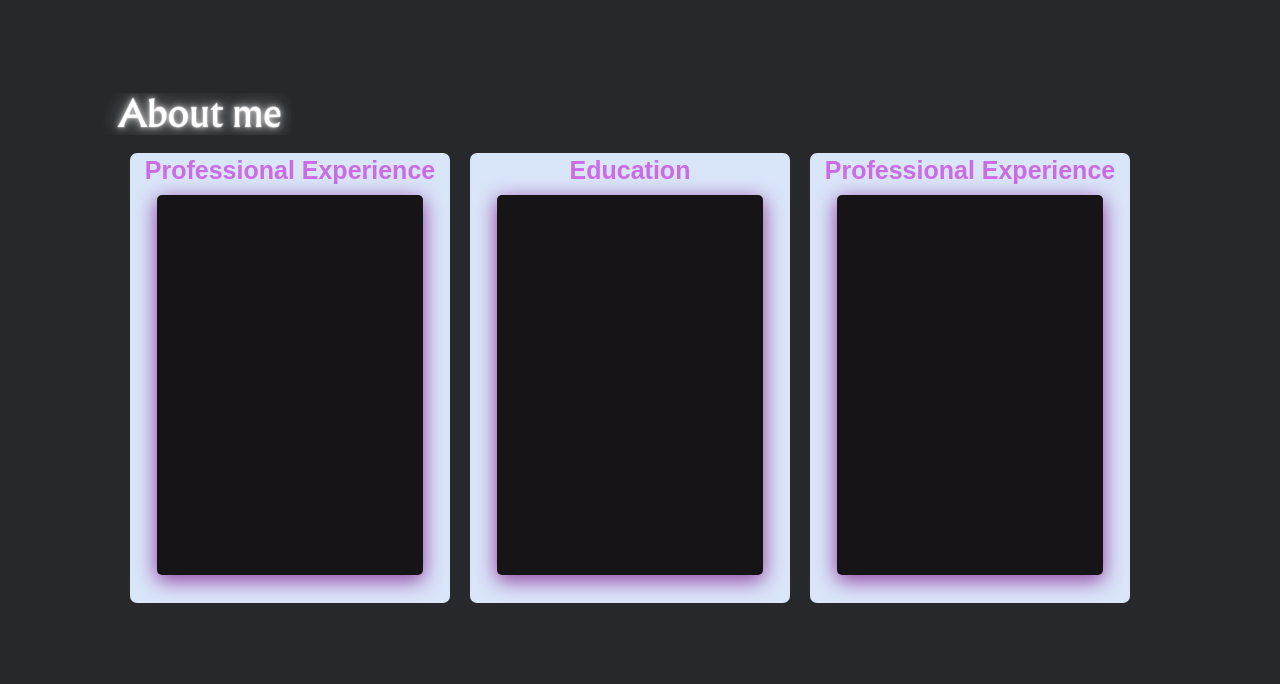
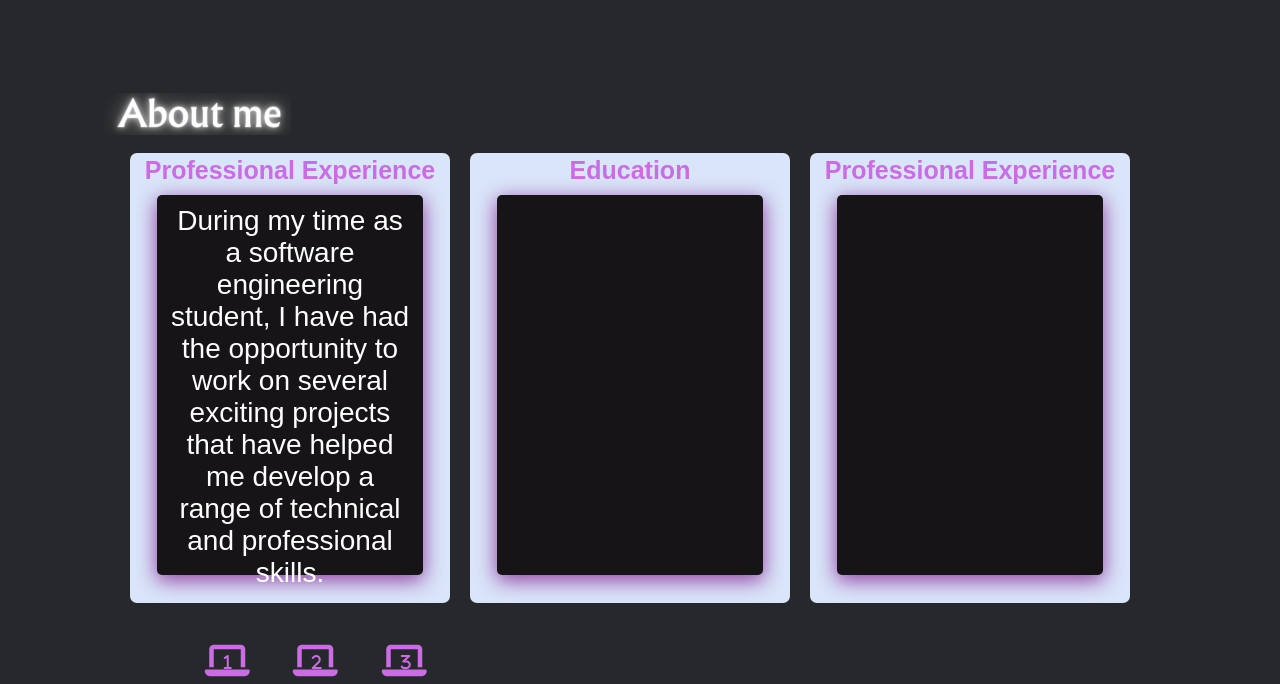
Before and after one commit to kevin-magu/org-portfolio, a plain HTML site: page index.html in a window 1280 px wide. Shown: the part 820-1504 px from the top of the page. Before the commit the page ends 1443 px from the top, so only its background shows below. Drawn offline with nearby package versions, Linux system fonts and the light colour scheme; a web font is replaced by a local one.

Commit message:
advernsments

```diff
--- a/app.js
+++ b/app.js
@@ -4,6 +4,10 @@ let vscodePic = document.querySelector('.vscode');
 let vscodeFacts = document.querySelector('.vscode-facts');
 let githubFacts = document.querySelector('.github-facts');
 let appleFacts = document.querySelector('.apple-facts');
+
+let skillsPage1 = document.querySelector('.skills-page1');
+let skillsPage2 = document.querySelector('.skills-page2');
+let skillsPage3 = document.querySelector('.skills-page3');
 
 function dWindowsFacts() {
     windowsFacts.style.display = 'block';
@@ -32,3 +36,19 @@ function dAppleFacts(){
         appleFacts.style.display = 'none';
     }, 10000);
 };
+
+function dpage1(){
+    skillsPage1.style.display='block';
+    skillsPage2.style.display='none';
+    skillsPage3.style.display='none'
+}
+function dpage2(){
+    skillsPage2.style.display='block';
+    skillsPage1.style.display='none';
+    skillsPage3.style.display='none';
+}
+function dpage3(){
+    skillsPage2.style.display='none';
+    skillsPage1.style.display='none';
+    skillsPage3.style.display='block';
+}
--- a/index.css
+++ b/index.css
@@ -252,3 +252,47 @@ cursor: pointer;
     box-shadow: 0px 5px 20px rgba(0, 0, 0, 0.3), 0px 5px 20px #CB6CE6;;
 
 }
+.content p{
+    color: white;
+    margin: 10px;
+    text-align: center;
+    font-size: 28px;
+}
+.content ul{
+    position: relative;
+}
+.content ul li{
+    margin-left: -18px;
+    margin-right: 84px;
+}
+.content i{
+    font-size: 18px;
+    position: relative;
+}
+#laptop-page1::after{
+    content: '1';
+    font-size: 8px;
+    position: absolute;
+    margin-left: -13px;
+    margin-top: 5px;
+}
+#laptop-page2::after{
+    content: '2';
+    font-size: 8px;
+    position: absolute;
+    margin-left: -13px;
+    margin-top: 5px;
+}
+#laptop-page3::after{
+    content: '3';
+    font-size: 8px;
+    position: absolute;
+    margin-left: -13px;
+    margin-top: 5px;
+}
+#laptop-page1,#laptop-page2,#laptop-page3:hover{
+    cursor: pointer;
+}
+.skills-page2,.skills-page3{
+    display: none;
+}
--- a/index.html
+++ b/index.html
@@ -54,7 +54,41 @@
   <section id="aboutme">
   <div class="brief-introduction card">
     <div class="card-title">Professional Experience</div>
-    <div class="card-content"><div class="content"></div></div>
+    <div class="card-content">
+      <div class="content skills-page1">
+        <p>During my time as a
+      software engineering student, I have had the opportunity to work on
+      several exciting projects that have helped me develop a range of
+      technical and professional skills.</p>
+
+      <ul>
+        <li><i id="laptop-page1" class="fa-solid fa-laptop" onclick="dpage1()"></i></li>
+        <li><i id="laptop-page2" class="fa-solid fa-laptop" onclick="dpage2()"></i></li>
+        <li><i id="laptop-page3" class="fa-solid fa-laptop" onclick="dpage3()"></i></li>
+      </ul>
+    </div>
+
+    <div class="content skills-page2">
+      <p>this is page 2.</p>
+
+    <ul>
+      <li><i id="laptop-page1" class="fa-solid fa-laptop"onclick="dpage1()"></i></li>
+      <li><i id="laptop-page2" class="fa-solid fa-laptop"onclick="dpage2()"></i></li>
+      <li><i id="laptop-page3" class="fa-solid fa-laptop"onclick="dpage3()"></i></li>
+    </ul>
+  </div>
+
+  <div class="content skills-page3">
+    <p>this is page 3.</p>
+
+  <ul>
+    <li><i id="laptop-page1" class="fa-solid fa-laptop"onclick="dpage1()"></i></li>
+    <li><i id="laptop-page2" class="fa-solid fa-laptop"onclick="dpage2()"></i></li>
+    <li><i id="laptop-page3" class="fa-solid fa-laptop"onclick="dpage3()"></i></li>
+  </ul>
+</div>
+
+  </div>
   </div>
   <div class="professional-experience card">
     <div class="card-title">Education </div>
@@ -69,7 +103,7 @@
 
 
 
-  <script src="app.js"></script>
+<script src="app.js"></script>
 <script src="https://cdnjs.cloudflare.com/ajax/libs/vanilla-tilt/1.8.0/vanilla-tilt.min.js"></script>
 <script type="text/javascript">
 	VanillaTilt.init(document.querySelector(".hero-section"), {
```
